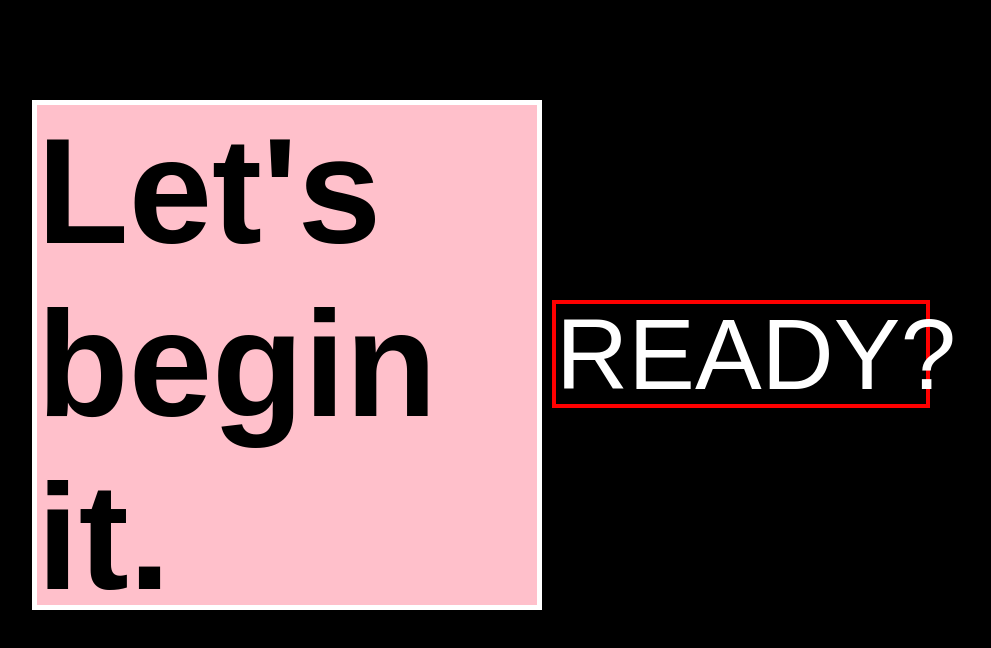
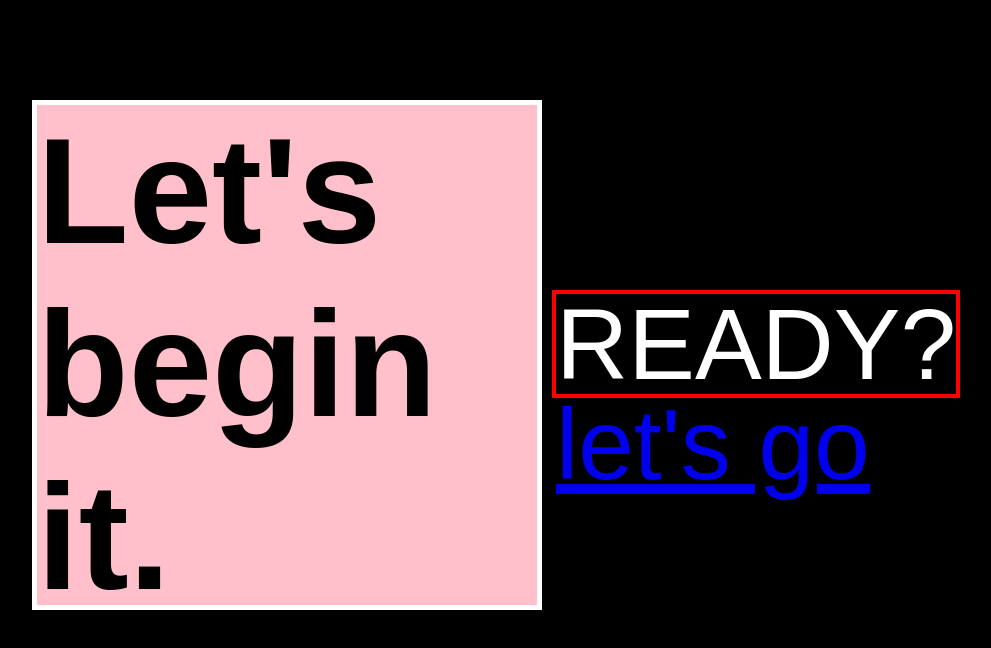
Before and after one commit to gititdoneAMAN/UIproject, a plain HTML site: page index.html in a window 1280 px wide. Shown: the whole page, without its empty margins (68-1059 px from the left). Drawn offline with Linux system fonts and the light colour scheme.

Commit message:
solved the alignment issue

```diff
--- a/index.html
+++ b/index.html
@@ -4,7 +4,7 @@
     <meta charset="UTF-8">
     <meta http-equiv="X-UA-Compatible" content="IE=edge">
     <meta name="viewport" content="width=device-width, initial-scale=1.0">
-    <title>Document</title>
+    <title>READY?</title>
     <style>
         body
         {
@@ -26,14 +26,14 @@
         }
         #message
         {
-            width: 370px;
+            width: 400px;
             height: 100px;
             color: white;
             font-family: Arial, Helvetica, sans-serif;
             position: absolute;
             left: 620px;
             font-size: 100px;
-            top: 300px;
+            top: 290px;
             line-height: 100%;
             border: 4px solid red;
         }
@@ -41,6 +41,6 @@
 </head>
 <body>
     <div id="main">Let's begin it.</div>
-    <div id="message">READY?</div>
+    <div id="message">READY? <a href="https://www.google.com" target="_main">let's go</a></div>
 </body>
 </html>
```
